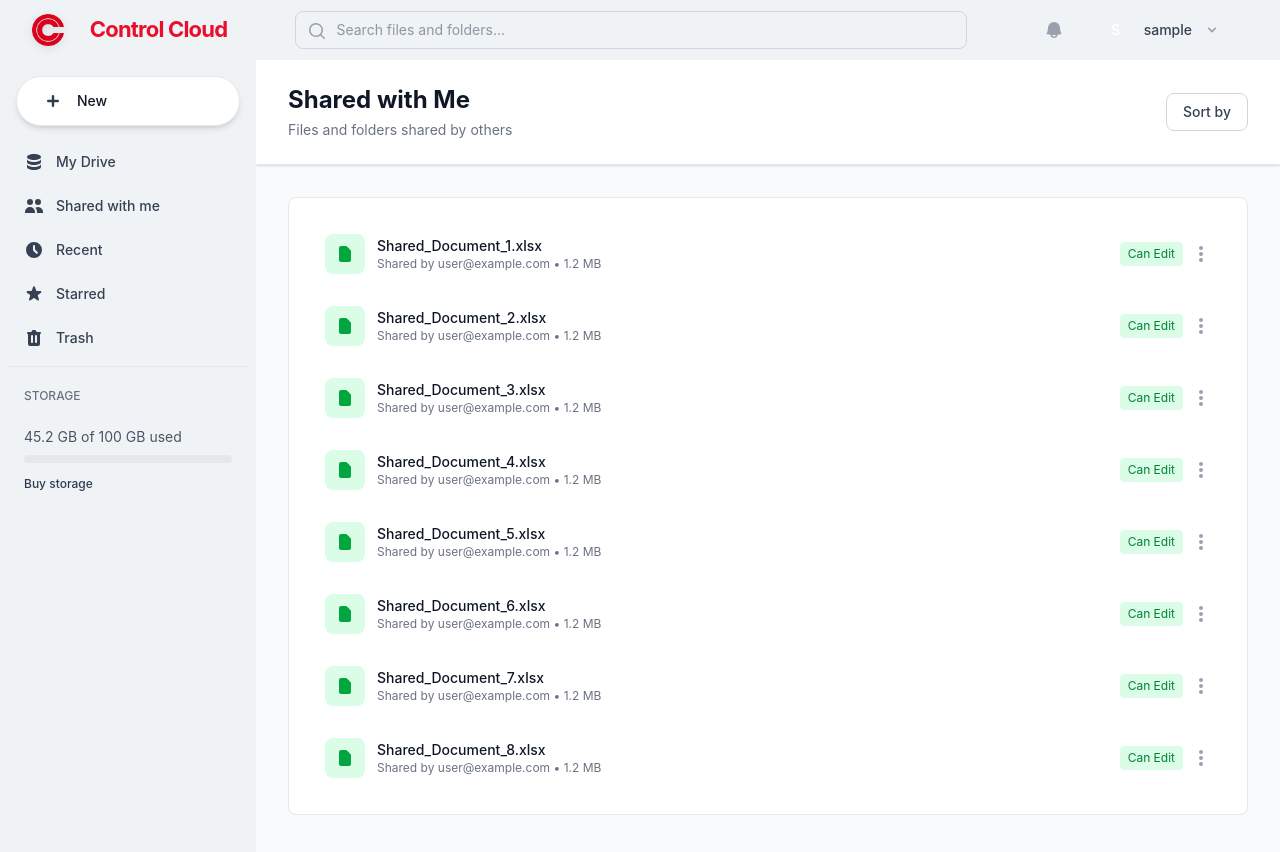
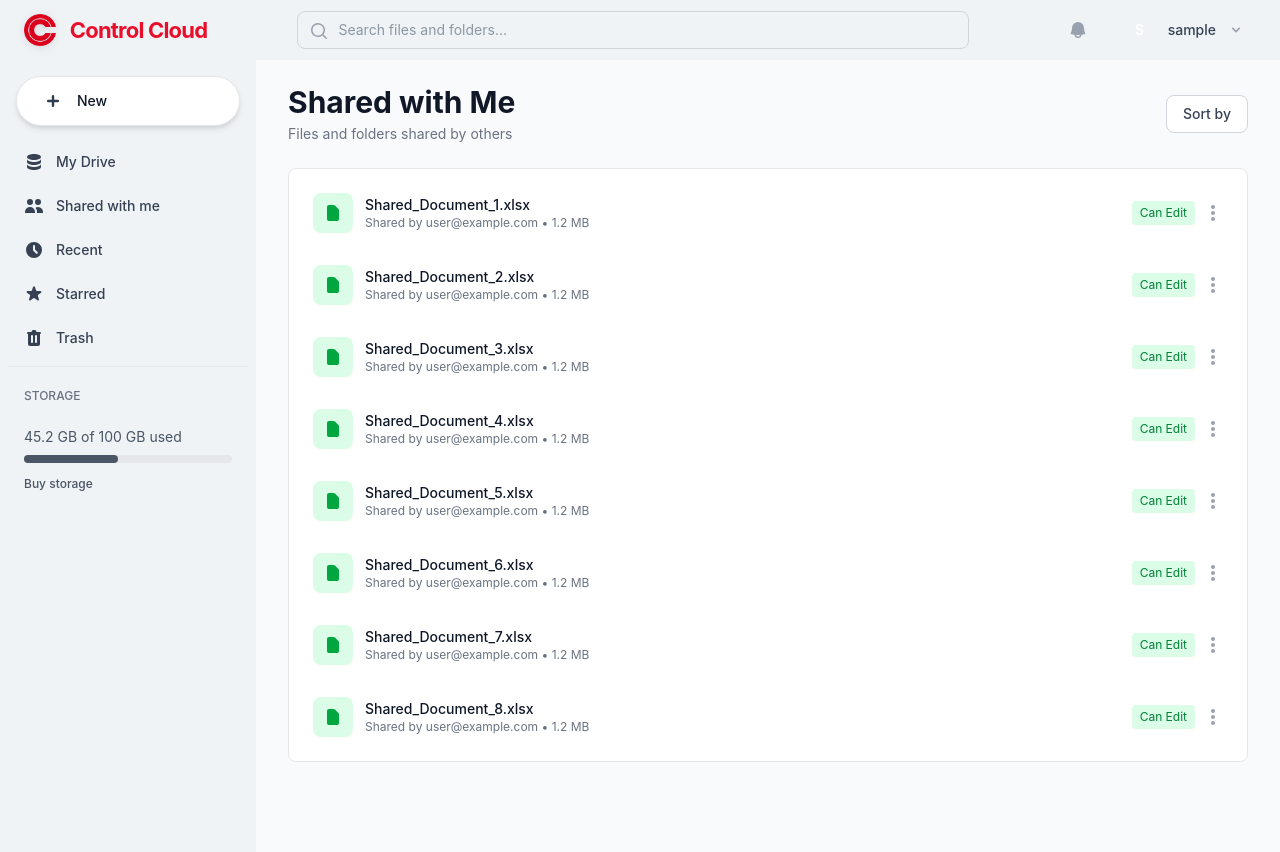
Before and after one commit to alexmen656/control-center-cloud, a Vue app: page /shared in a window 1280 px wide. Shown: the top 852 px of the page. Built offline with nearby package versions, Linux system fonts and the light colour scheme; sample sign-in values are in the browser's storage; the HTML template or start-up script is replaced by a standard one.

Commit message:
feat: Some design optimizations

```diff
--- a/src/components/AppHeader.vue
+++ b/src/components/AppHeader.vue
@@ -1,19 +1,25 @@
 <template>
     <header class="bg-white fixed top-0 left-0 right-0 z-50">
-        <div class="mx-auto px-4 sm:px-6 lg:px-8">
+        <div class="mx-auto px-4 sm:px-6 2xl:px-4">
             <div class="flex justify-between items-center h-15">
                 <div class="flex items-center">
                     <div @click="router.push('/dashboard')" class="flex-shrink-0 flex items-center logo-container">
                         <img data-v-c970699f="" class="logo-image" src="../assets/logo.png" alt="Logo">
-                        <span class="ml-3 text-xl font-semibold text-gray-900"><span class="logo-text">
-                                Control Cloud</span></span>
+                        <span class="logo-text">
+                            Control Cloud</span>
                     </div>
                 </div>
                 <div class="hidden md:flex flex-1 max-w-2xl mx-8">
                     <div class="relative w-full">
+                        <svg class="absolute left-3 top-2.5 w-5 h-5 text-gray-400" viewBox="0 0 20 20"
+                            fill="currentColor">
+                            <path fill-rule="evenodd"
+                                d="M9 3.5a5.5 5.5 0 100 11 5.5 5.5 0 000-11zM2 9a7 7 0 1112.452 4.391l3.328 3.329a.75.75 0 11-1.06 1.06l-3.329-3.328A7 7 0 012 9z"
+                                clip-rule="evenodd" />
+                        </svg>
                         <input type="text" placeholder="Search files and folders..."
                             class="w-full pl-10 pr-4 py-2 border border-gray-300 rounded-lg text-sm focus:outline-none focus:ring-2 focus:ring-primary-500 focus:border-transparent" />
-                        <SearchIcon class="absolute left-3 top-2.5 w-5 h-5 text-gray-400" />
+                        <!--  <SearchIcon class="absolute left-3 top-2.5 w-5 h-5 text-gray-400" />-->
                     </div>
                 </div>
                 <!---
@@ -38,7 +44,7 @@
                     <button class="p-2 text-gray-400 hover:text-gray-600 transition-colors">
                         <BellIcon class="w-5 h-5" />
                     </button>
-                    <div class="relative">
+                    <div class="m-0">
                         <button @click="toggleUserMenu"
                             class="flex items-center space-x-3 hover:bg-gray-50 rounded-lg px-3 py-2 transition-colors">
                             <div
--- a/src/components/AppSidebar.vue
+++ b/src/components/AppSidebar.vue
@@ -68,9 +68,9 @@
                         <span class="text-gray-600">45.2 GB of 100 GB used</span>
                     </div>
                     <div class="w-full bg-gray-200 rounded-full h-2">
-                        <div class="bg-primary-600 rounded-full h-2 transition-all" style="width: 45%"></div>
+                        <div class="bg-gray-600 rounded-full h-2 transition-all" style="width: 45%"></div>
                     </div>
-                    <button class="text-xs text-primary-600 hover:text-primary-700 font-medium hover:underline">
+                    <button class="text-xs text-gray-600 hover:text-primary-700 font-medium hover:underline">
                         Buy storage
                     </button>
                 </div>
--- a/src/views/FilesView.vue
+++ b/src/views/FilesView.vue
@@ -70,13 +70,13 @@
                             </svg>
                         </button>
                     </div>
-                    <button class="p-2 hover:bg-gray-100 rounded-full">
+                    <!--<button class="p-2 hover:bg-gray-100 rounded-full">
                         <svg class="w-5 h-5 text-gray-600" fill="currentColor" viewBox="0 0 20 20">
                             <path fill-rule="evenodd"
                                 d="M18 10a8 8 0 11-16 0 8 8 0 0116 0zm-7-4a1 1 0 11-2 0 1 1 0 012 0zM9 9a1 1 0 000 2v3a1 1 0 001 1h1a1 1 0 100-2v-3a1 1 0 00-1-1H9z"
                                 clip-rule="evenodd" />
                         </svg>
-                    </button>
+                    </button>-->
                 </div>
             </div>
         </div>
--- a/src/views/SharedView.vue
+++ b/src/views/SharedView.vue
@@ -1,11 +1,10 @@
 <template>
     <div class="min-h-screen bg-gray-50">
-        <!-- Page Header -->
-        <div class="bg-white shadow-sm border-b border-gray-200">
+        <div>
             <div class="max-w-7xl mx-auto px-4 sm:px-6 lg:px-8 py-6">
                 <div class="flex items-center justify-between">
                     <div>
-                        <h1 class="text-2xl font-bold text-gray-900">Shared with Me</h1>
+                        <h1 class="text-3xl font-bold text-gray-900">Shared with Me</h1>
                         <p class="mt-1 text-sm text-gray-500">Files and folders shared by others</p>
                     </div>
                     <button
@@ -15,13 +14,9 @@
                 </div>
             </div>
         </div>
-
-        <!-- Main Content -->
-        <div class="max-w-7xl mx-auto px-4 sm:px-6 lg:px-8 py-8">
-            <!-- Shared Files Grid -->
+        <div class="max-w-7xl mx-auto px-4 sm:px-6 lg:px-8 pb-8">
             <div class="bg-white rounded-lg border border-gray-200">
-                <div class="p-6 space-y-2">
-                    <!-- Shared File Items -->
+                <div class="p-3 space-y-2">
                     <div v-for="i in 8" :key="i"
                         class="flex items-center p-3 hover:bg-gray-50 rounded-lg cursor-pointer transition-colors">
                         <div class="w-10 h-10 bg-green-100 rounded-lg flex items-center justify-center mr-3">
```
